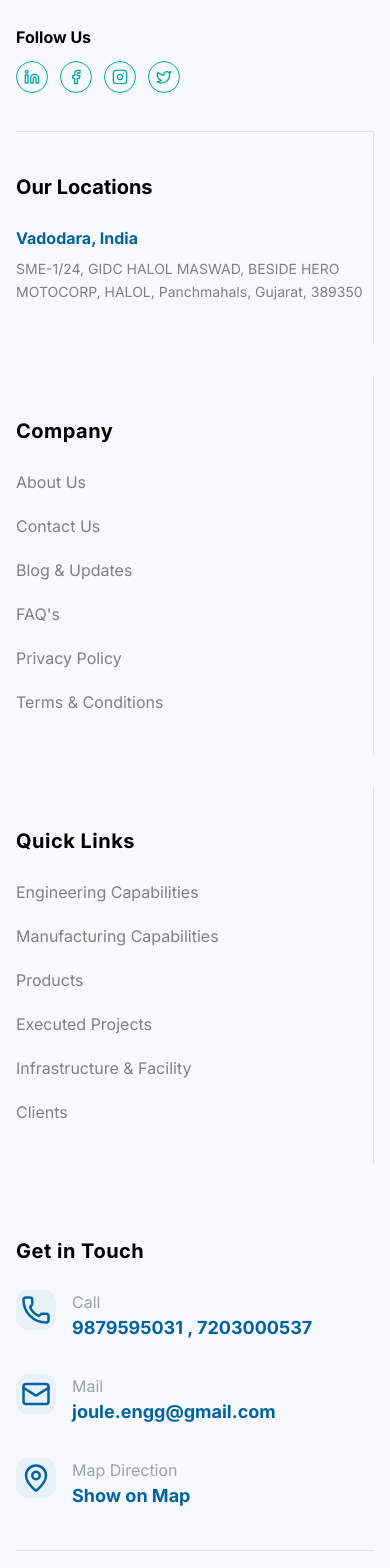
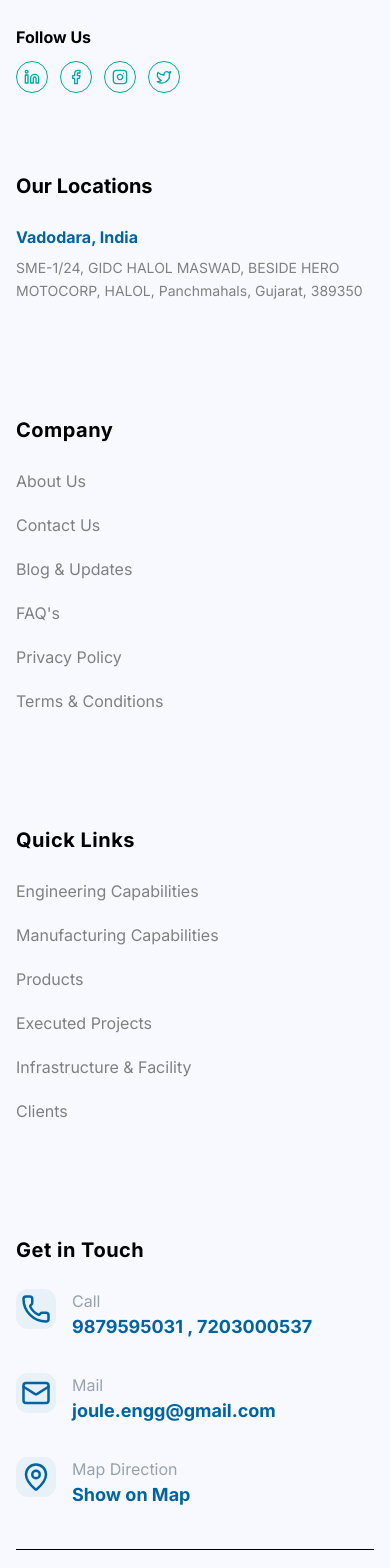
Before and after one commit to akshay-invennico/joule-engineering, a Next.js app: page /infrastructure in a window 390 px wide. Shown: the part 6620-8188 px from the top of the page. Built offline with nearby package versions, Linux system fonts and the light colour scheme.

Commit message:
fix: removed unnecessary border

```diff
--- a/src/components/shared/footer/Footer.tsx
+++ b/src/components/shared/footer/Footer.tsx
@@ -36,10 +36,10 @@ const Footer = () => {
         </div>
 
         {/* Main Grid */}
-        <div className="grid grid-cols-1 md:grid-cols-2 lg:grid-cols-4 gap-8 border-t border-[#E4E4E4] border-b mb-8">
+        <div className="grid grid-cols-1 md:grid-cols-2 lg:grid-cols-4 gap-8 md:border-t md:border-[#E4E4E4] border-b mb-8">
 
           {/* Column 1: Locations */}
-          <div className='border-r border-[#E4E4E4] py-10'>
+          <div className='md:border-r md:border-[#E4E4E4] py-10'>
             <h3 className="font-bold text-[20px] mb-6">Our Locations</h3>
 
 
@@ -52,7 +52,7 @@ const Footer = () => {
           </div>
 
           {/* Column 2: Company */}
-          <div className='border-r border-[#E4E4E4] py-10'>
+          <div className='md:border-r md:border-[#E4E4E4] py-10'>
             <h3 className="font-bold text-[20px] mb-6 tracking-wide">Company</h3>
             <ul className="space-y-5 text-[#808080]">
               <li>
@@ -94,7 +94,7 @@ const Footer = () => {
           </div>
 
           {/* Column 3: Quick Links */}
-          <div className='border-r border-[#E4E4E4] py-10'>
+          <div className='md:border-r md:border-[#E4E4E4] py-10'>
             <h3 className="font-bold text-[20px] mb-6 tracking-wide">Quick Links</h3>
             <ul className="space-y-5 text-[#808080]">
               {[
```
